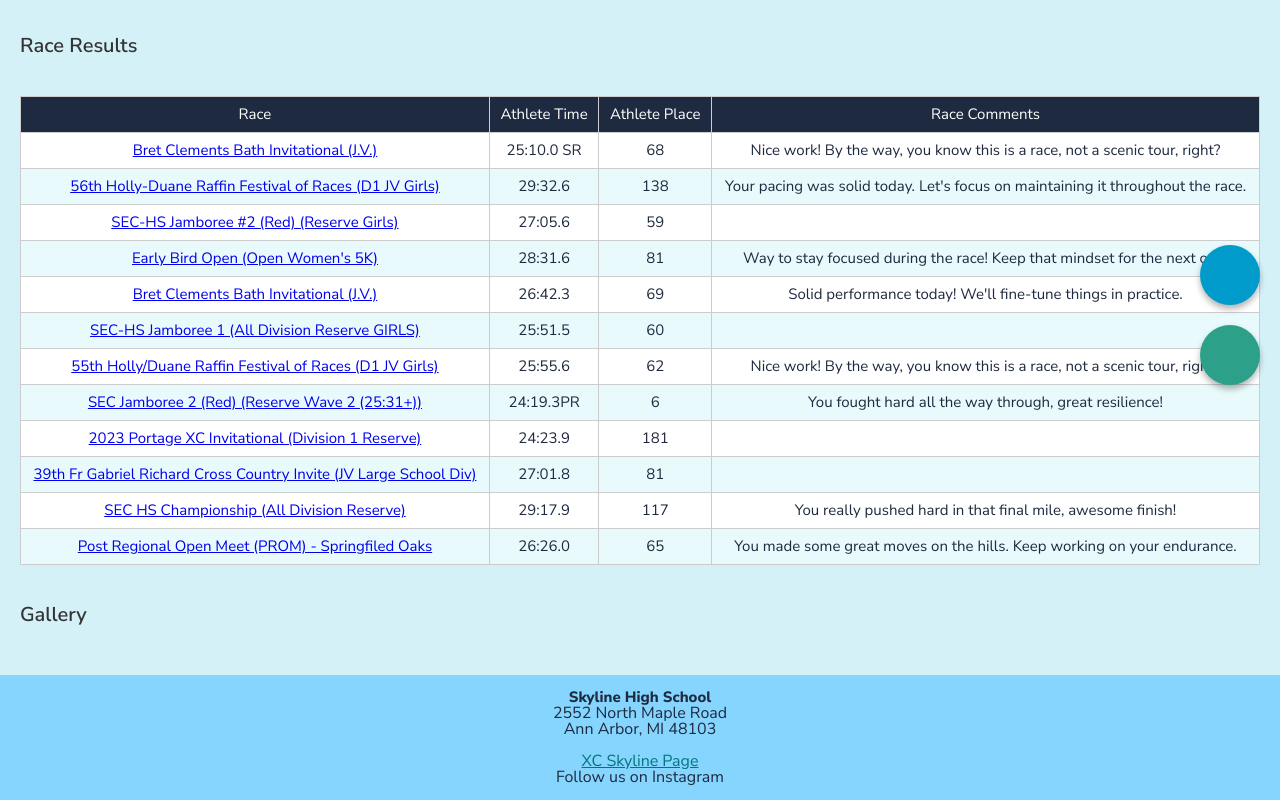
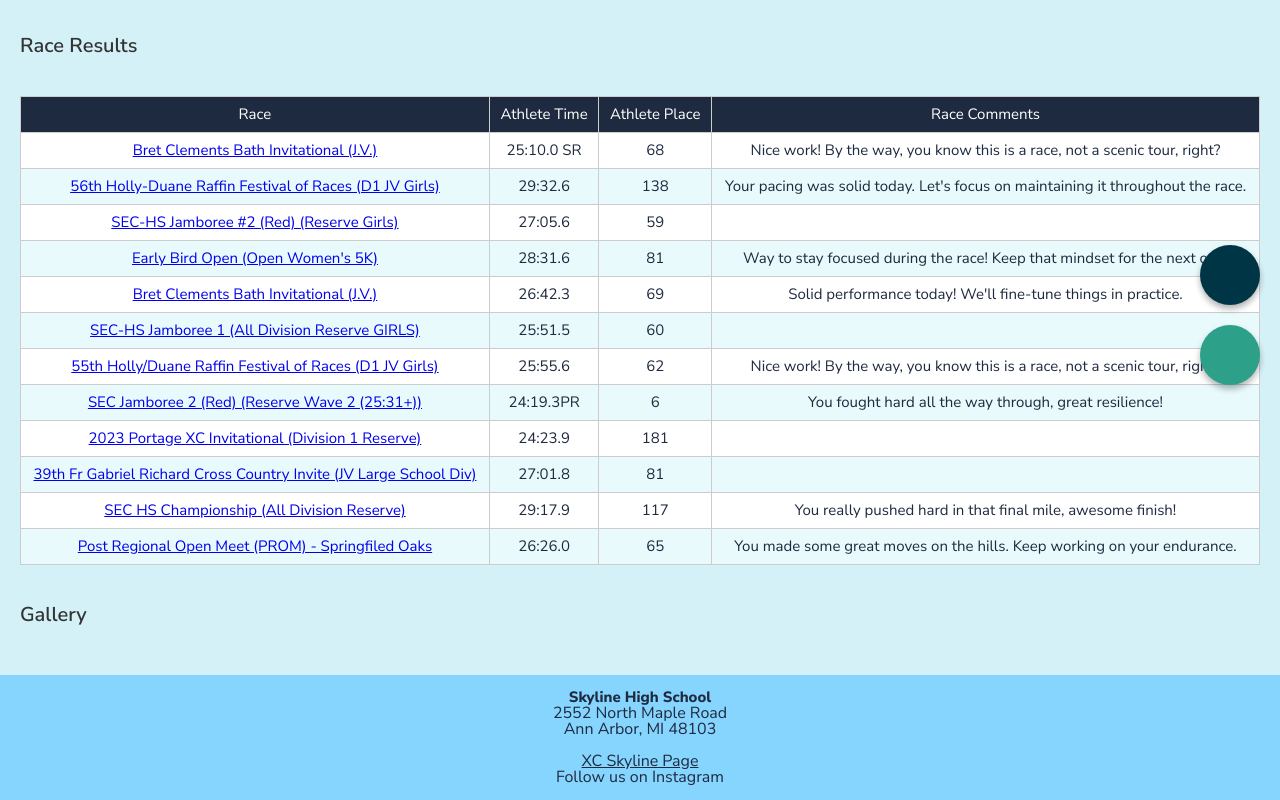
Before and after one commit to wonsicko/Client-Project-Deliverable-3---CSS, a website: page womens_team/Emily Mei22520376.html in a window 1280 px wide. Shown: the part 395-1195 px from the top of the page. Drawn offline with nearby package versions, Linux system fonts and the light colour scheme; some icons are missing.

Commit message:
Add files via upload

```diff
--- a/womens_team/css/style.css
+++ b/womens_team/css/style.css
@@ -6,13 +6,13 @@
 :root {
     --primary-light: #85d5ff;
     --primary-dark-blue: #1e2a3f;
-    --primary-sea-green: #03757c;
+    --primary-sea-green: #00cfda;
     --background-soft: #d4f1f7;
     --background-muted: #e8fafc;
     --accent-hover: #058fa6;
     --highlight-green: #2ca089;
     --soft-green: #81de85;
-    --sky-blue-shade: #009acb;
+    --sky-blue-shade: #003545;
 
     --darkmode-bg-main: #282828;
     --darkmode-highlight: #33363b;
@@ -269,12 +269,15 @@ footer p {
 }
 
 footer a {
-    color: var(--primary-sea-green);
+    color: var(--primary-dark-blue);
 }
 
 @media (prefers-color-scheme: dark) {
     footer {
         background-color: var(--darkmode-deep-bg);
+        color: var(--primary-light);
+    }
+    footer a {
         color: var(--primary-light);
     }
     footer a:hover {
```
